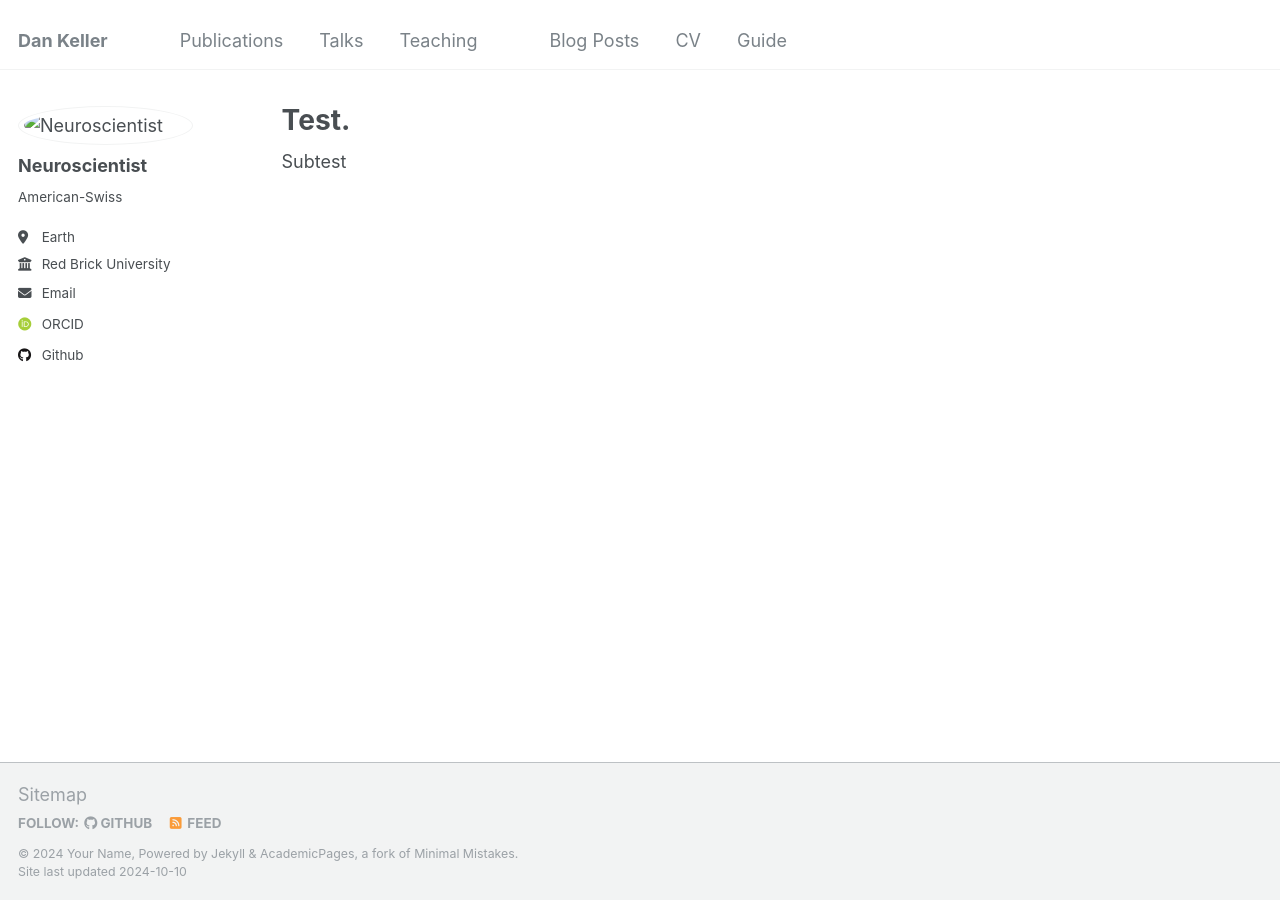
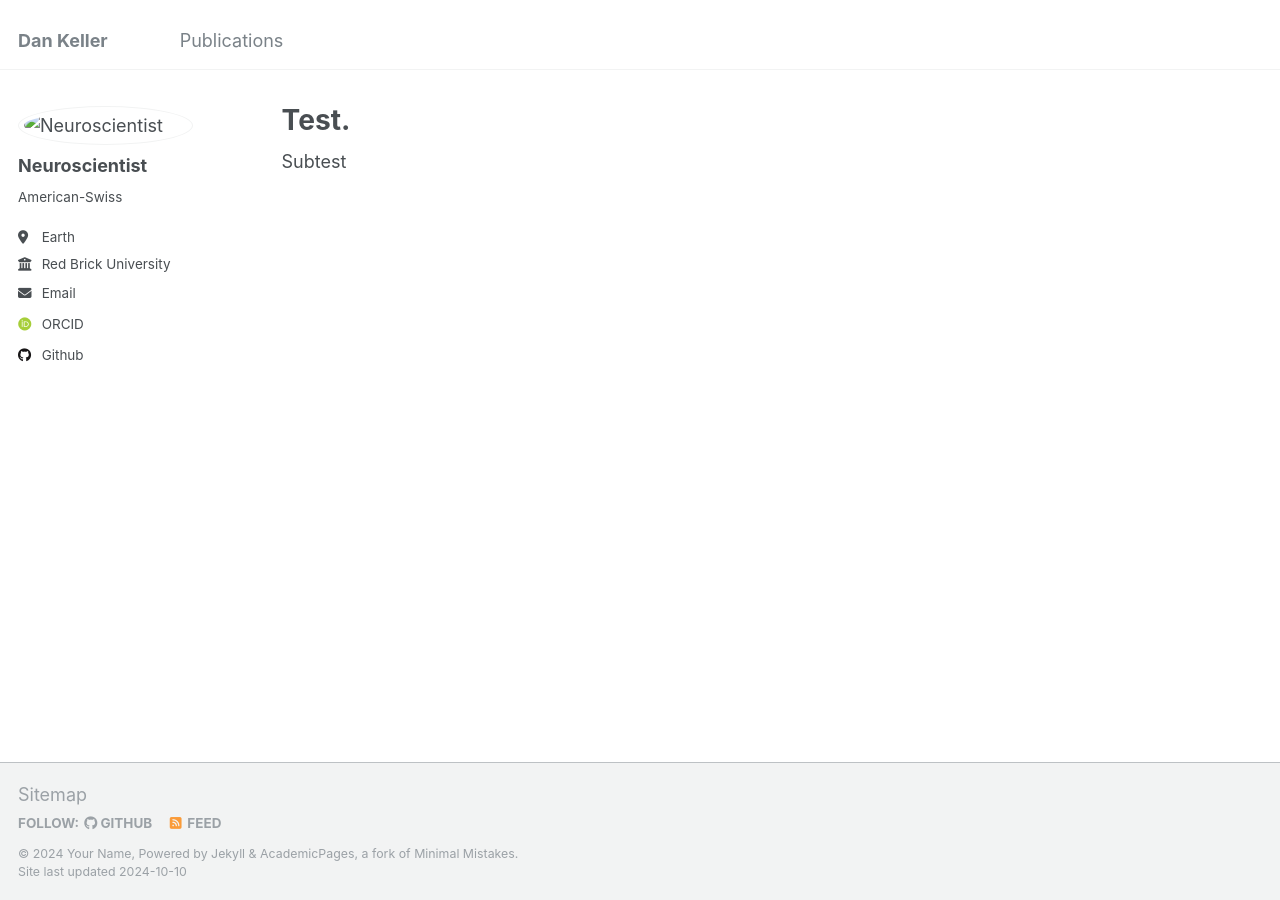
Before and after one commit to dkeller9/dkeller, a Jekyll site: the page built from _pages/about.md, in a window 1280 px wide. Built offline with Jekyll 4.4.1, drawn with Linux system fonts in a browser that asks for light colours; some web fonts are replaced.

Commit message:
Update navigation.yml

```diff
--- a/_data/navigation.yml
+++ b/_data/navigation.yml
@@ -8,20 +8,20 @@ main:
   - title: "Publications"
     url: /publications/
 
-  - title: "Talks"
+  - title: ""
     url: /talks/
 
-  - title: "Teaching"
+  - title: ""
     url: /teaching/
 
   - title: ""
     url: /portfolio/
 
-  - title: "Blog Posts"
+  - title: ""
     url: /year-archive/
 
-  - title: "CV"
+  - title: ""
     url: /cv/
 
-  - title: "Guide"
+  - title: ""
     url: /markdown/
```
